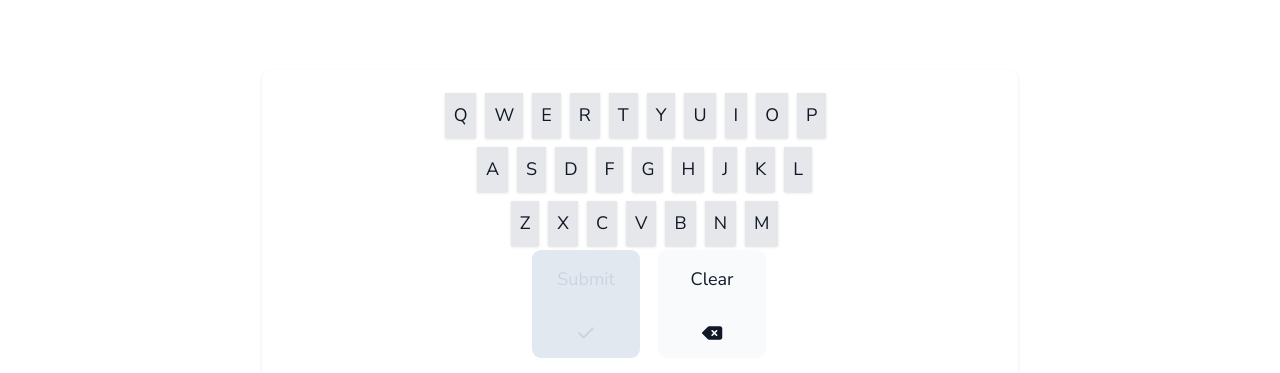
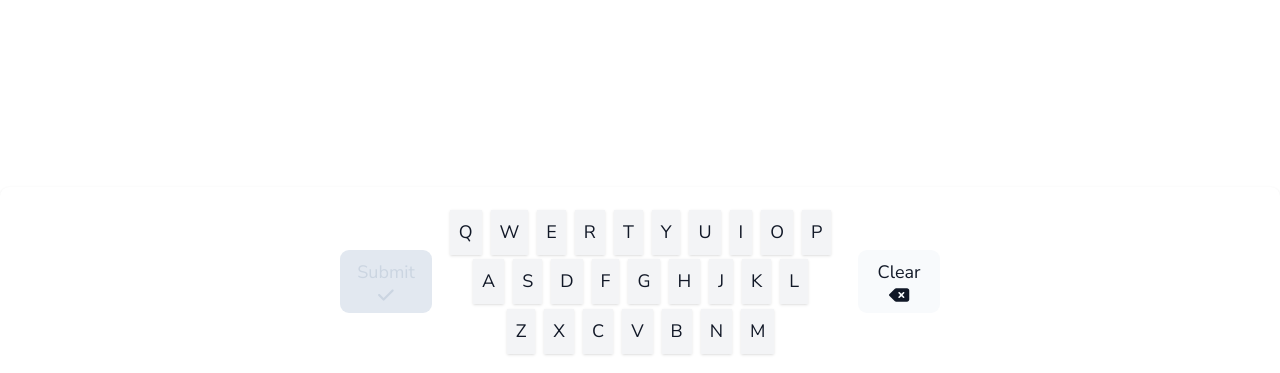
Before and after one commit to robbailey3/website-next, a Next.js app: page /projects/word-game in a window 1280 px wide. Shown: the part 424-797 px from the top of the page. Built offline with nearby package versions, Linux system fonts and the light colour scheme; no server answers.

Commit message:
build: adding wordle keyboard thing

```diff
--- a/src/features/word-game/components/WordGame/WordGame.tsx
+++ b/src/features/word-game/components/WordGame/WordGame.tsx
@@ -91,7 +91,6 @@ const WordGame = () => {
     }
     currentGuess.letters[firstEmptyIndex] = letter;
     handleGuessChange(currentGuess);
-    console.log(currentGuess);
   };
 
   const handleGuessClear = () => {
--- a/src/features/word-game/components/WordGameActions/WordGameActions.tsx
+++ b/src/features/word-game/components/WordGameActions/WordGameActions.tsx
@@ -27,9 +27,9 @@ const WordGameActions = (props: WordGameActionsProps) => {
   } = props;
 
   const letterRows: string[][] = [
-    ['q', 'w', 'e', 'r', 't', 'y', 'u', 'i', 'o', 'p'],
-    ['a', 's', 'd', 'f', 'g', 'h', 'j', 'k', 'l'],
-    ['z', 'x', 'c', 'v', 'b', 'n', 'm'],
+    ['Q', 'W', 'E', 'R', 'T', 'Y', 'U', 'I', 'O', 'P'],
+    ['A', 'S', 'D', 'F', 'G', 'H', 'J', 'K', 'L'],
+    ['Z', 'X', 'C', 'V', 'B', 'N', 'M'],
   ];
 
   const canSubmit = () => {
@@ -44,11 +44,20 @@ const WordGameActions = (props: WordGameActionsProps) => {
   };
 
   return (
-    <div className="fixed max-w-2xl bottom-0 w-full left-1/2 -translate-x-1/2 bg-white shadow rounded-t-lg">
-      <div className="flex flex-wrap justify-center space-x-4 p-4">
+    <div className="fixed bottom-0 w-full left-1/2 -translate-x-1/2 bg-white shadow rounded-t-lg">
+      <div className="flex flex-wrap justify-center space-x-4 p-4 items-center">
+        <button
+          disabled={!canSubmit()}
+          className="p-2 flex justify-center items-center bg-slate-50 disabled:bg-slate-200 disabled:text-slate-300 disabled:cursor-not-allowed rounded-lg flex-wrap"
+          onClick={onSubmit}
+        >
+          <span className="w-full">Submit</span>
+          <FontAwesomeIcon icon={faCheck} />
+        </button>
+        <div>
           {letterRows.map((row, i) => (
             <div
-            className="flex w-full justify-center my-1"
+              className="flex grow justify-center my-1"
               key={`letter-row-${i}`}
             >
               {row.map((letter) => (
@@ -56,22 +65,15 @@ const WordGameActions = (props: WordGameActionsProps) => {
                   key={`letter-${letter}`}
                   letter={letter}
                   disabled={incorrectLetters.includes(letter)}
-                onClick={() => handleLetterClick(letter.toUpperCase())}
+                  onClick={() => handleLetterClick(letter)}
                 />
               ))}
             </div>
           ))}
-        <button
-          disabled={!canSubmit()}
-          className="h-24 w-24 flex justify-center items-center bg-slate-50 disabled:bg-slate-200 disabled:text-slate-300 disabled:cursor-not-allowed rounded-lg flex-wrap"
-          onClick={onSubmit}
-        >
-          <span className="w-full">Submit</span>
-          <FontAwesomeIcon icon={faCheck} />
-        </button>
+        </div>
         <button
           disabled={currentGuess.isSubmitted}
-          className="h-24 w-24 flex justify-center items-center bg-slate-50 disabled:bg-slate-200 disabled:text-slate-300 disabled:cursor-not-allowed rounded-lg flex-wrap"
+          className="p-2 flex justify-center items-center bg-slate-50 disabled:bg-slate-200 disabled:text-slate-300 disabled:cursor-not-allowed rounded-lg flex-wrap"
           onClick={onClear}
         >
           <span className="w-full">Clear</span>
--- a/src/features/word-game/components/WordGameLetterButton/WordGameLetterButton.tsx
+++ b/src/features/word-game/components/WordGameLetterButton/WordGameLetterButton.tsx
@@ -12,9 +12,12 @@ const WordGameLetterButton = (props: WordGameLetterButton) => {
   return (
     <button
       onClick={onClick}
-      className={clsx('p-2 border-none bg-gray-200 shadow mr-2', {
-        'bg-gray-50 text-gray-200': disabled,
-      })}
+      className={clsx(
+        'p-2 border-none bg-gray-100 shadow mr-2 hover:bg-gray-200 duration-200',
+        {
+          'bg-gray-300 text-gray-400': disabled,
+        }
+      )}
       disabled={disabled}
     >
       {letter.toUpperCase()}
--- a/src/features/word-game/services/word-game.ts
+++ b/src/features/word-game/services/word-game.ts
@@ -1,4 +1,5 @@
 import axios from 'axios';
+import { UUID } from 'bson';
 
 class WordGameService {
   public async getWord(): Promise<string> {
```
Lines whose indentation alone changed are shown as unchanged.
